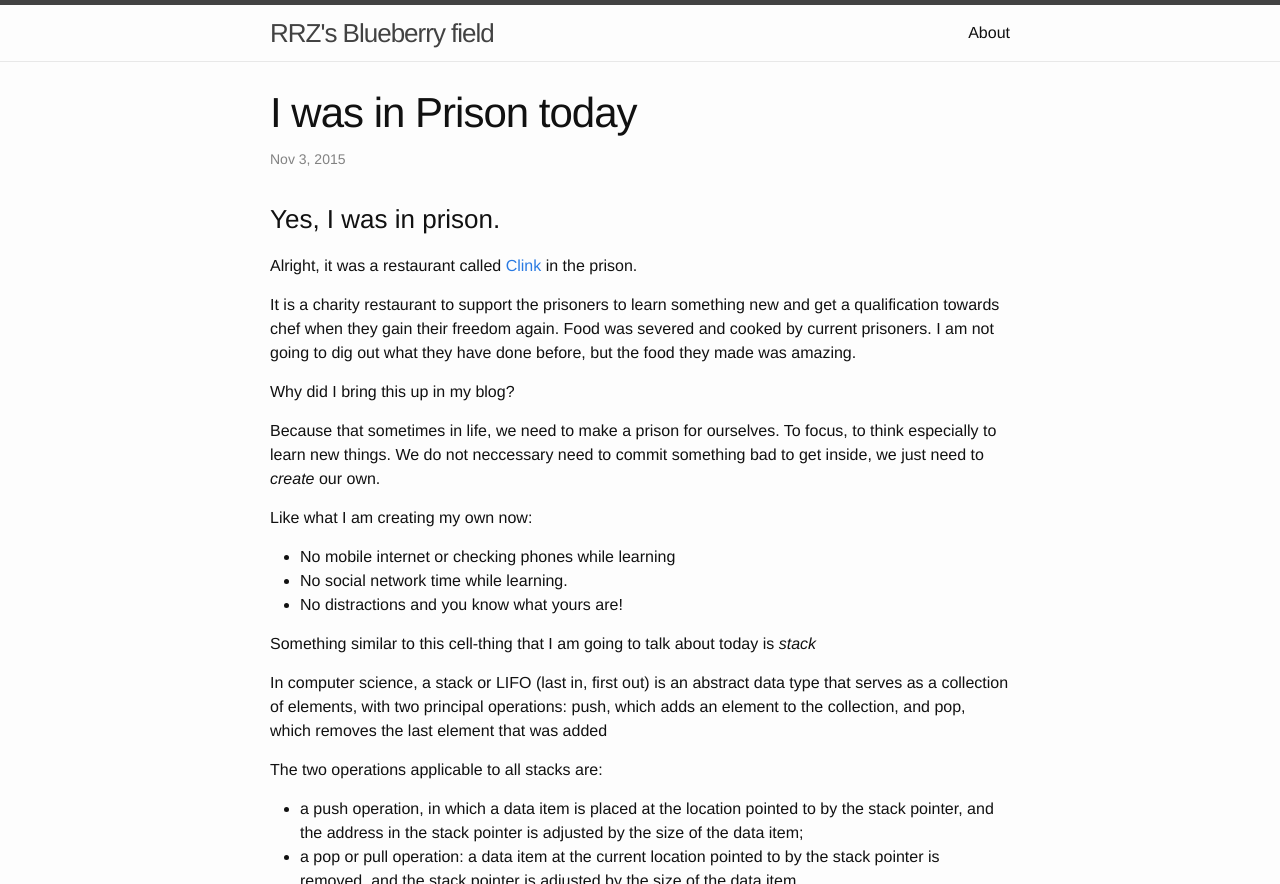
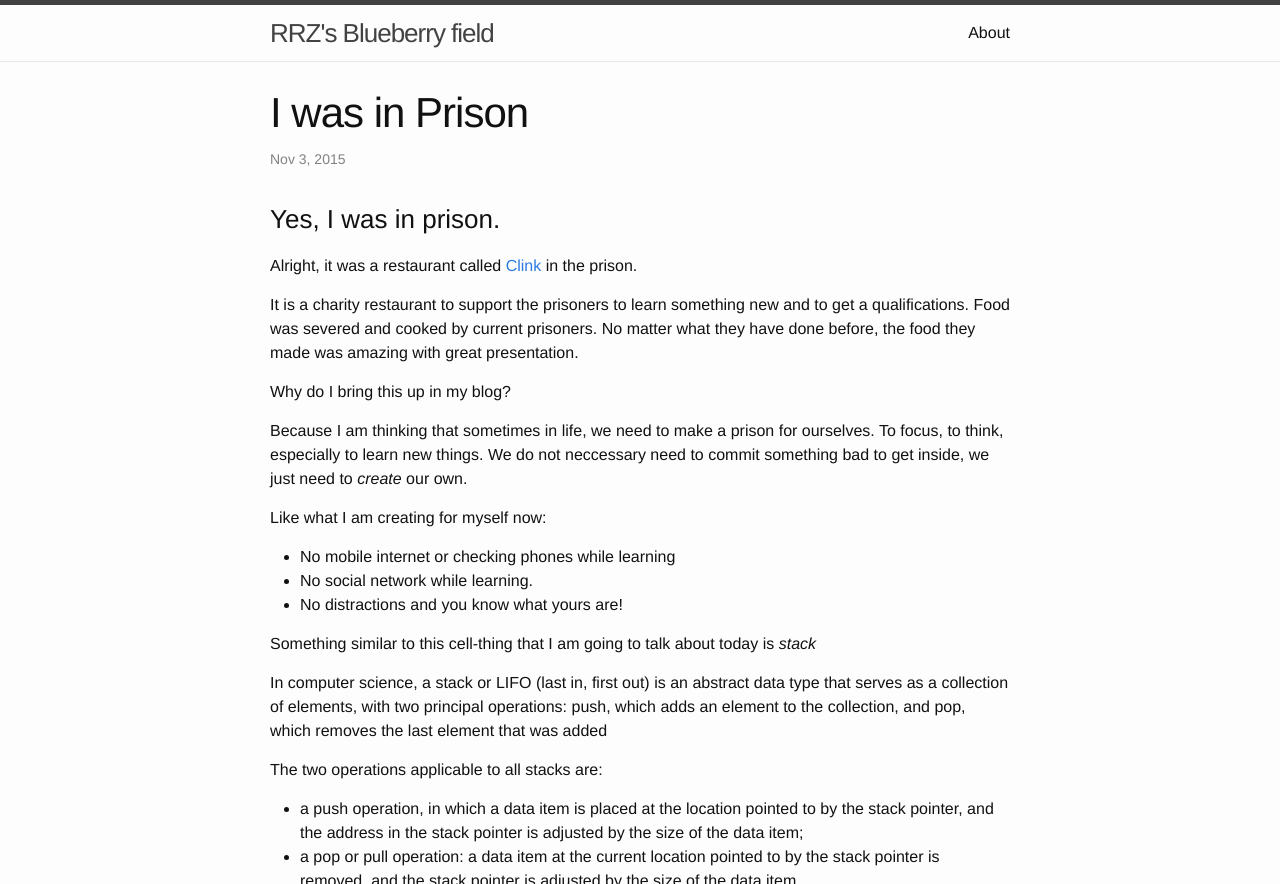
Before and after one commit to emilyzheng828/emilyzheng828.github.io, a Jekyll site: the page built from _posts/2015-11-3-prison.markdown, in a window 1280 px wide and 1400 px high, cut to the strip 0-884 px from the top of the window. Built offline with Jekyll 4.4.1, drawn with Linux system fonts in a browser that asks for light colours; some of the changed text lies outside the part shown.

Commit message:
blog edit

```diff
--- a/_posts/2015-11-3-prison.markdown
+++ b/_posts/2015-11-3-prison.markdown
@@ -1,6 +1,6 @@
 ---
 layout: post
-title: "I was in Prison today"
+title: "I was in Prison "
 date: 2015-11-03 12:00:00 +0000
 categories: learning
 ---
@@ -8,17 +8,17 @@ categories: learning
 
 Alright, it was a restaurant called [Clink](http://theclinkcharity.org/) in the prison.
 
-It is a charity restaurant to support the prisoners to learn something new and get a qualification towards chef when they gain their freedom again.
-Food was severed and cooked by current prisoners. I am not going to dig out what they have done before, but the food they made was amazing.
+It is a charity restaurant to support the prisoners to learn something new and to get a qualifications.
+Food was severed and cooked by current prisoners. No matter what they have done before, the food they made was amazing with great presentation.
 
-Why did I bring this up in my blog?
+Why do I bring this up in my blog?
 
-Because that sometimes in life, we need to make a prison for ourselves. To focus, to think especially to learn new things. We do not neccessary need to commit something bad to get inside, we just need to *create* our own.
+Because I am thinking that sometimes in life, we need to make a prison for ourselves. To focus, to think, especially to learn new things. We do not neccessary need to commit something bad to get inside, we just need to *create* our own.
 
-Like what I am creating my own now:
+Like what I am creating for myself now:
 
 - No mobile internet or checking phones while learning
-- No social network time while learning.
+- No social network while learning.
 - No distractions and you know what yours are!
 
 Something similar to this cell-thing that I am going to talk about today is *stack*
```
Also changed, not shown: other parts of _posts/2015-11-3-prison.markdown (+1 -1 lines), _posts/2015-11-17-game-of-life.markdown (added, +23 -0 lines).
